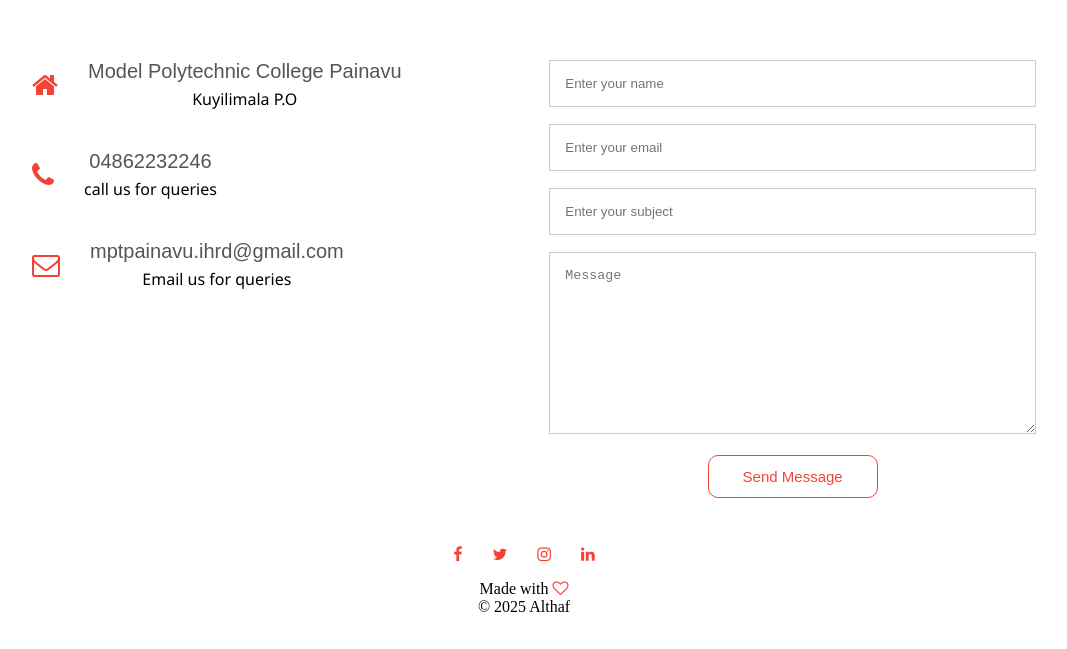
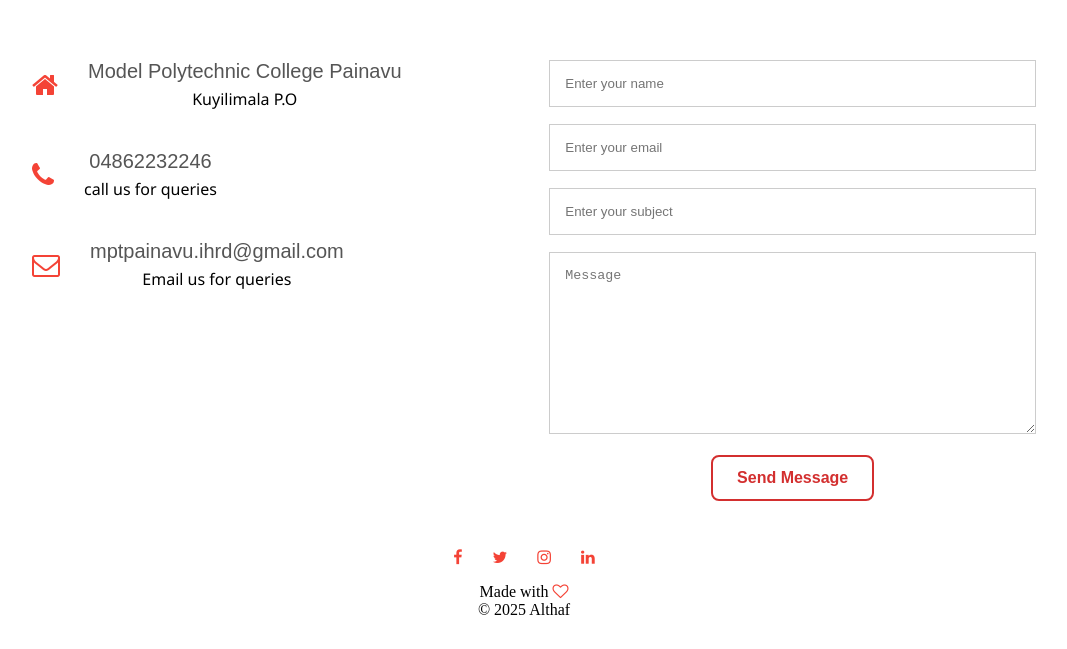
Before and after one commit to althafbmeledath3/college_magazine, a website: page index.html in a window 1280 px wide. Shown: the part 2988-3637 px from the top of the page, without its empty margins (116-1183 px from the left). Drawn offline with Linux system fonts and the light colour scheme.

Commit message:
button color change

```diff
--- a/index.html
+++ b/index.html
@@ -265,6 +265,32 @@ To enable students to engineer ingenious solutions with the greatest degree of a
                 <input type="text" name="subject" placeholder="Enter your subject" required/>
                 <textarea name="message" placeholder="Message" rows="10" required></textarea>
                 <button type="submit" class="hero-btn red-btn">Send Message</button>
+
+<style>
+  .hero-btn.red-btn {
+      background-color: white;
+      color: #d32f2f; /* Red color */
+      border: 2px solid #d32f2f;
+      padding: 12px 24px;
+      font-size: 16px;
+      font-weight: bold;
+      border-radius: 8px;
+      cursor: pointer;
+      transition: all 0.3s ease-in-out;
+  }
+
+  .hero-btn.red-btn:hover {
+      background-color: #d32f2f;
+      color: white;
+      box-shadow: 0px 4px 10px rgba(0, 0, 0, 0.2);
+      transform: scale(1.05);
+  }
+
+  .hero-btn.red-btn:active {
+      transform: scale(0.98);
+  }
+</style>
+
             </form>
         </div>
 
```
